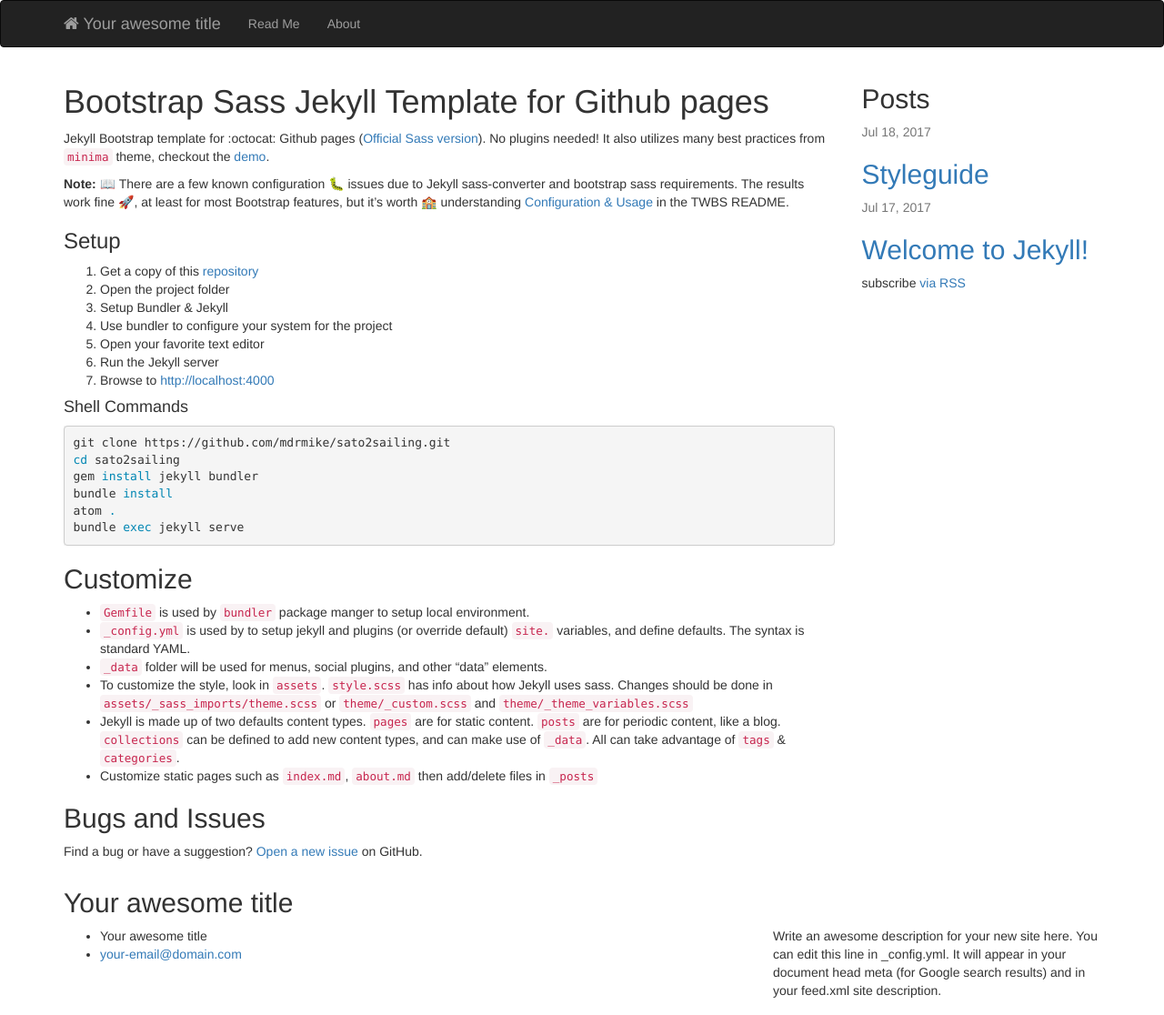
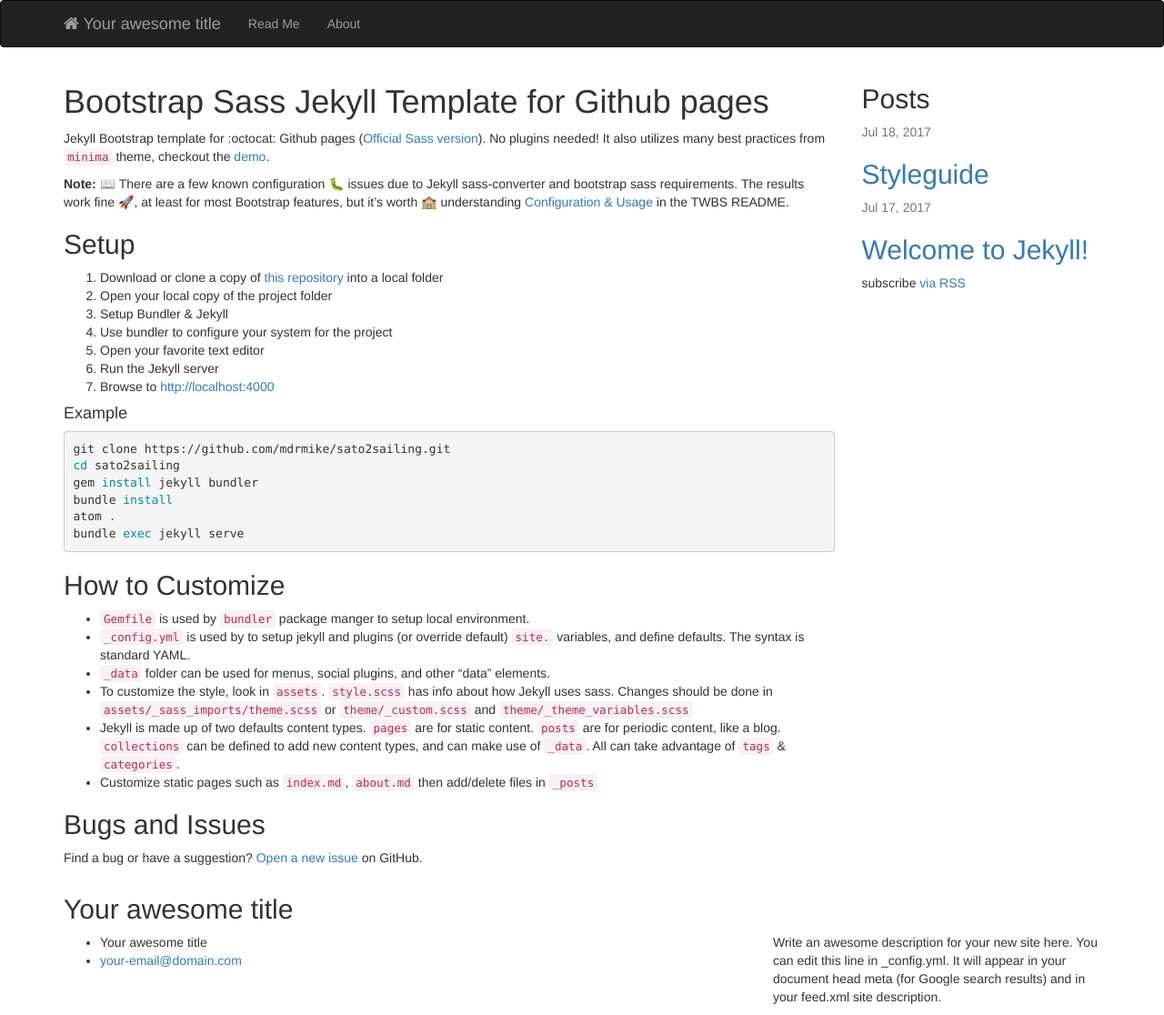
Before and after one commit to mdrmike/sato2sailing, a Jekyll site: the page built from index.md, in a window 1280 px wide. Shown: the whole page at 91% size. Built offline with Jekyll 4.4.1, drawn with Linux system fonts in a browser that asks for light colours; emoji names are drawn with the system emoji font; our own code applies the rules of GitHub Pages for plain Markdown files.

Commit message:
:memo: Cleanup documentation

````diff
--- a/index.md
+++ b/index.md
@@ -15,17 +15,18 @@
 
 **Note:** :book: There are a few known configuration :bug: issues due to Jekyll sass-converter and bootstrap sass requirements.  The results work fine :rocket:, at least for most Bootstrap features, but it's worth :school: understanding [Configuration & Usage](https://github.com/twbs/bootstrap-sass/blob/v3.3.7/README.md) in the TWBS README.
 
-### Setup
+## Setup
 
-1.  Get a copy of this [repository]({{ site.github.repository_url }})
-1.  Open the project folder
+1.  Download or clone a copy of [this repository]({{ site.github.repository_url }}) into a local folder
+1.  Open your local copy of the project folder
 1.  Setup Bundler & Jekyll
 1.  Use bundler to configure your system for the project
 1.  Open your favorite text editor
 1.  Run the Jekyll server
 1.  Browse to [http://localhost:4000](http://localhost:4000)
 
-#### Shell Commands
+
+#### Example
 
 ```sh
 git clone {{ site.github.clone_url }}
@@ -36,11 +37,11 @@
 bundle exec jekyll serve
 ```
 
-## Customize
+## How to Customize
 
 -   `Gemfile` is used by `bundler` package manger to setup local environment.
 -   `_config.yml` is used by to setup jekyll and plugins (or override default) `site.` variables, and define defaults.  The syntax is standard YAML.
--   `_data` folder will be used for menus, social plugins, and other "data" elements.
+-   `_data` folder can be used for menus, social plugins, and other "data" elements.
 -   To customize the style, look in `assets`.  `style.scss` has info about how Jekyll uses sass.  Changes should be done in `assets/_sass_imports/theme.scss` or `theme/_custom.scss` and `theme/_theme_variables.scss`
 -   Jekyll is made up of two defaults content types.  `pages` are for static content. `posts` are for periodic content, like a blog.  `collections` can be defined to add new content types, and can make use of `_data`.  All can take advantage of `tags` & `categories`.
 -   Customize static pages such as `index.md`, `about.md` then add/delete files in `_posts`
````
